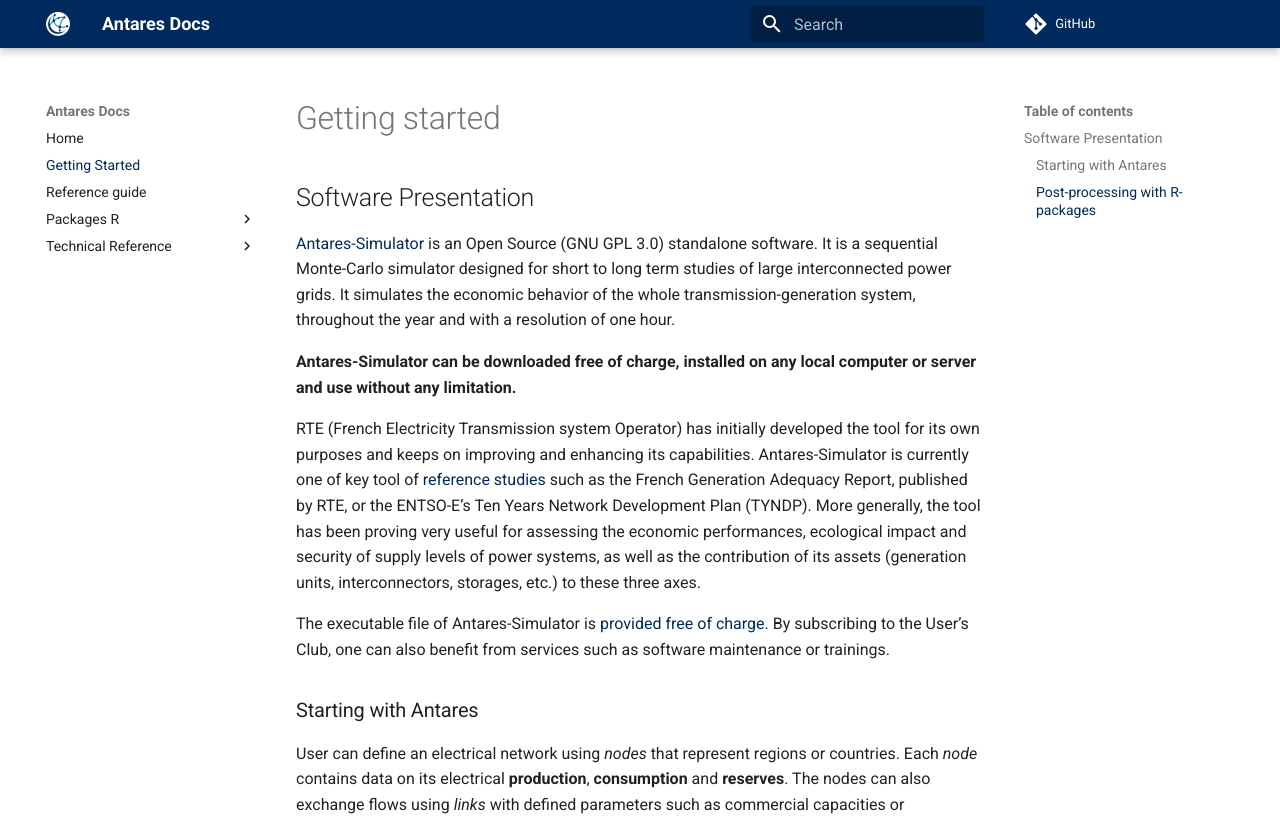
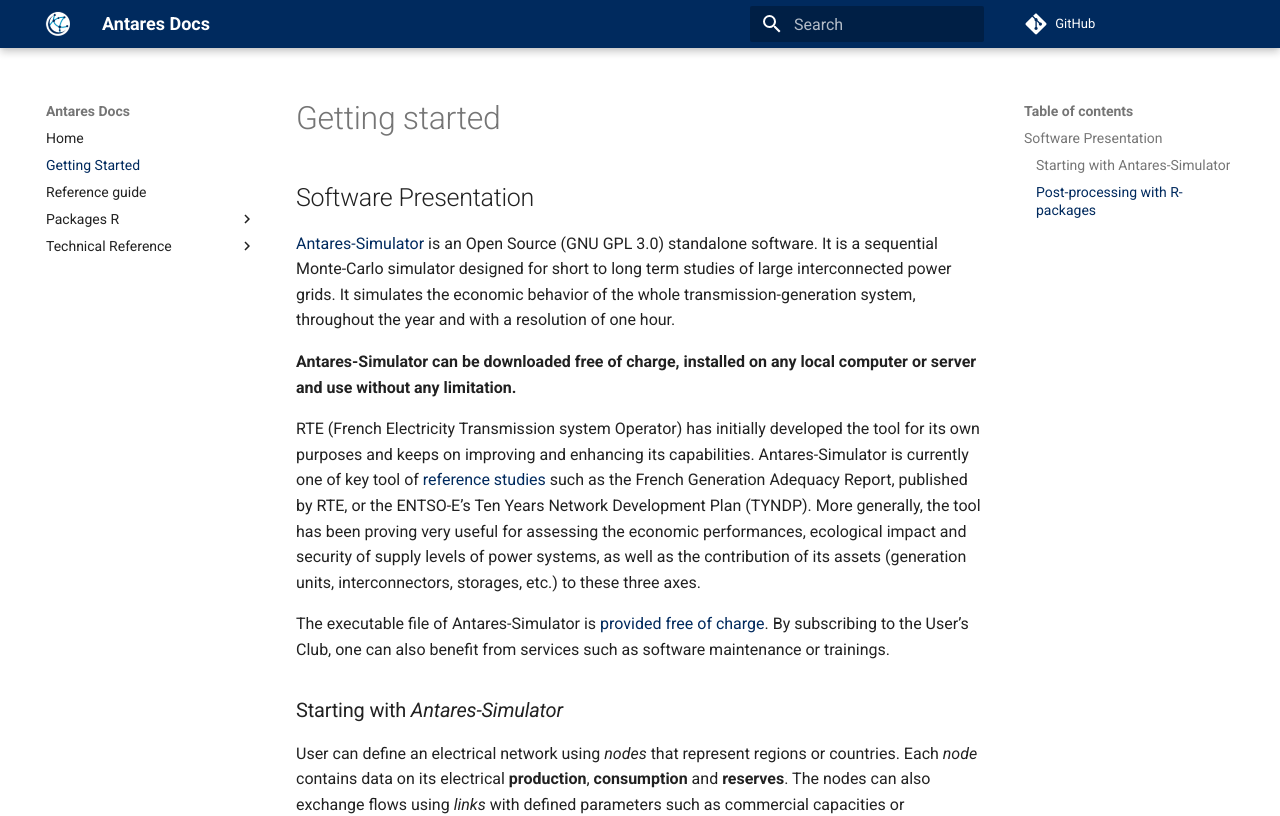
Before and after one commit to AntaresSimulatorTeam/antares-doc, an MkDocs documentation site: the page built from docs/2-getting-started/getting-started.md, in a window 1280 px wide and 1354 px high. Shown: the top 816 px of the window. Built offline with MkDocs 1.6.1 and Material for MkDocs 9.7.7, drawn with Linux system fonts in a browser that asks for light colours; comment, search, counter and statistics services are not loaded.

Commit message:
Update getting-started.md

```diff
--- a/docs/2-getting-started/getting-started.md
+++ b/docs/2-getting-started/getting-started.md
@@ -13,7 +13,7 @@
 
 The executable file of Antares-Simulator is [provided free of charge](https://antares-simulator.org/pages/antares-simulator/6/). By subscribing to the User’s Club, one can also benefit from services such as software maintenance or trainings.
 
-### Starting with Antares
+### Starting with _Antares-Simulator_
 
 User can define an electrical network using _nodes_ that represent regions or countries. Each _node_ contains data on its electrical **production**, **consumption** and **reserves**. The nodes can also exchange flows using _links_ with defined parameters such as commercial capacities or impedance.
 
```
